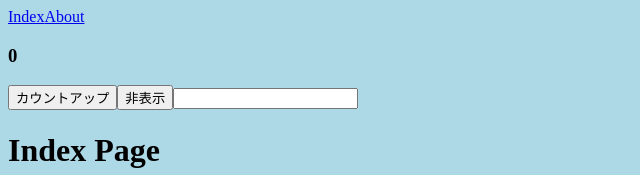
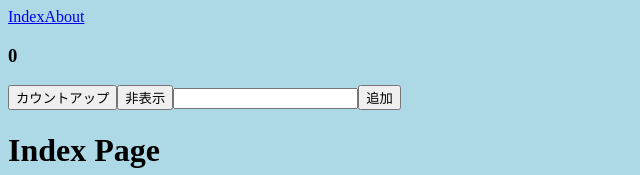
Before and after one commit to Shirasawa3/react-app, a Next.js app: page / in a window 1280 px wide. Shown: the top 175 px of the page, without its empty margins (0-640 px from the left). Built offline with nearby package versions, Linux system fonts and the light colour scheme.

Commit message:
✨ リストの追加機能の実装

```diff
--- a/src/pages/index.jsx
+++ b/src/pages/index.jsx
@@ -10,11 +10,12 @@
   const [count, setCount] = useState(0);
   const [text, setText] = useState('');
   const [isShow, setIsShow] = useState(true);
+  const [array, setArray] = useState([]);
 
   const handleClick = useCallback((e) => {
     console.log(e);
     if (count < 10) {
-      setCount(count => count + 1);
+      setCount(prevCount => prevCount + 1);
     }
   }, [count]); // 第2引数の配列内の変数が変更された時に関数が再生成される
 
@@ -27,8 +28,18 @@
   }, []);
 
   const handleDisplay = useCallback(() => {
-    setIsShow(isShow => !isShow);
+    setIsShow(prevIsShow => !prevIsShow);
   }, []);
+
+  const handleAdd = useCallback(() => {
+    setArray((prevArray) => {
+      if (prevArray.some(item => item === text)) {
+        alert('同じ要素が既に存在します');
+        return prevArray;
+      }
+      const newArayy = [...prevArray, text];
+      return newArayy;
+    })} ,[text]);
 
   useEffect(() => {
     // マウント時の処理
@@ -47,6 +58,14 @@
       <button onClick={handleClick}>カウントアップ</button>
       <button onClick={handleDisplay}>{isShow ? '非表示' : '表示'}</button>
       <input type="text" value={text} onChange={handleChange} />
+      <button onClick={handleAdd}>追加</button>
+      <ul>
+        {array.map((item) => {
+          return (
+            <li key={item}>{item}</li>
+          );
+        })}
+      </ul>
       <Headline title="Index Page" page="index" onClick={() => {alert('クリック')}}/>
       <Footer />
       <Links />
```
